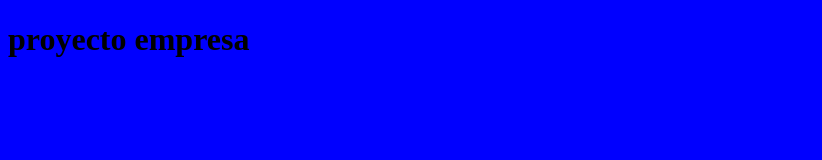
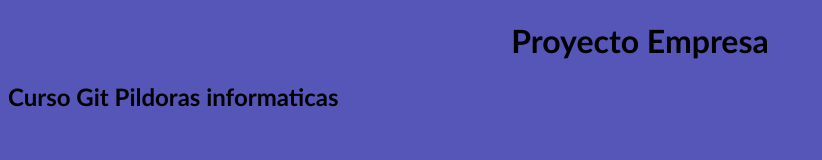
Before and after one commit to Smithricardo50/CursoGit, a plain HTML site: page index.html in a window 1280 px wide. Shown: the whole page, without its empty margins (0-822 px from the left). Drawn offline with Linux system fonts and the light colour scheme.

Commit message:
cambio de tipo de fuente

```diff
--- a/css/estilos.css
+++ b/css/estilos.css
@@ -1,7 +1,9 @@
 @charset "utf-8";
 
 body{
-    background-color: blue;
+    background-color: rgb(86, 86, 184);
     font-weight: 200;
+    font-size: 52;
+    font-family: 'Gill Sans', 'Gill Sans MT', Calibri, 'Trebuchet MS', sans-serif   ;
 
 }
--- a/index.html
+++ b/index.html
@@ -8,7 +8,8 @@
     <link href="css/estilos.css" rel="stylesheet" type="text/css">
 </head>
 <body>
-    <h1> proyecto empresa</h1>
+    <h1><center>Proyecto Empresa</center> </h1>
+    <h2>Curso Git Pildoras informaticas</h2>
 
 </body>
 </html>
```
